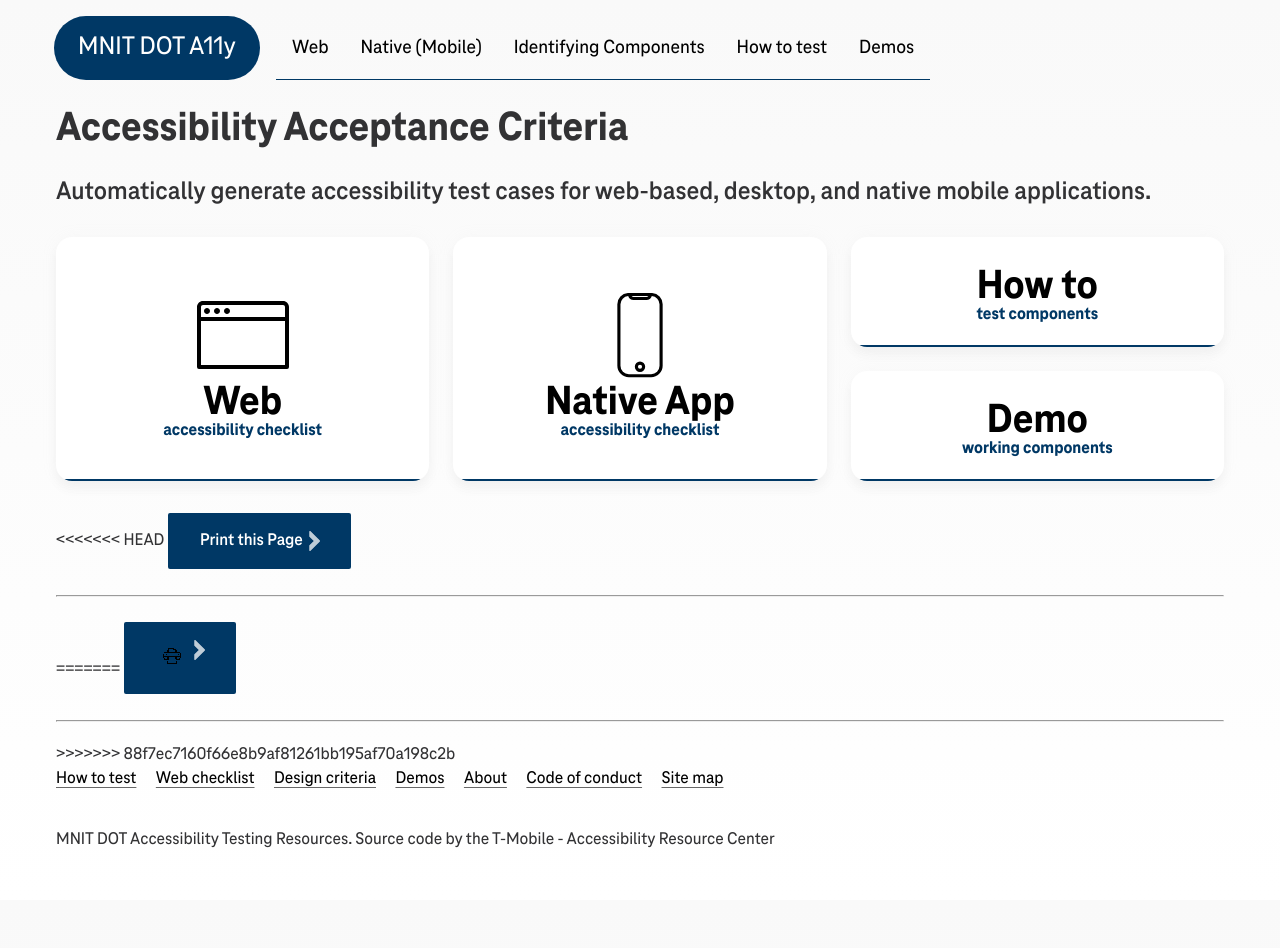
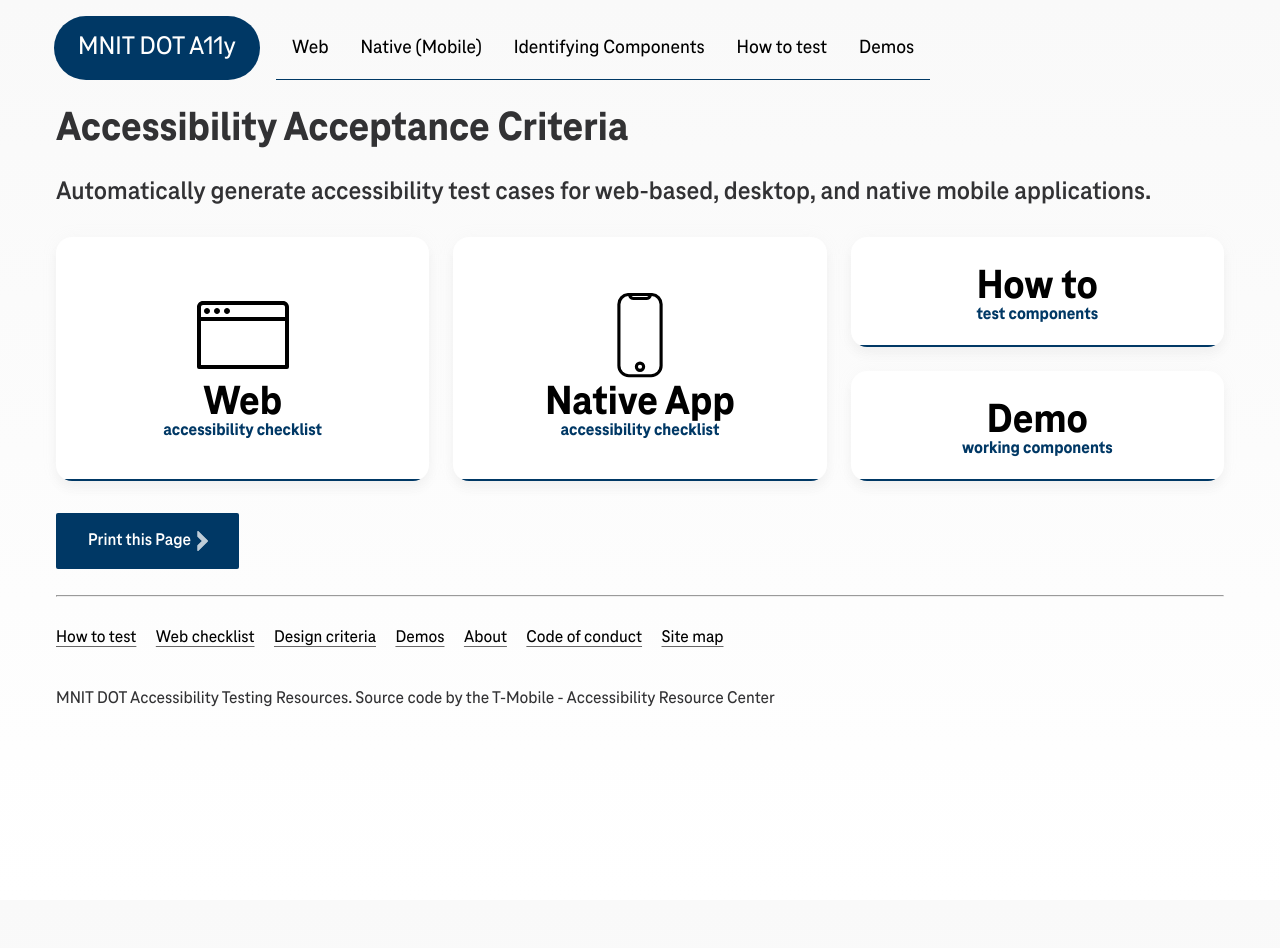
Before and after one commit to MNIT-DOT-a11y/mnit-dot-a11y.github.io, a Jekyll site: the page built from index.md, in a window 1280 px wide. Built offline with Jekyll 4.4.1, drawn with Linux system fonts in a browser that asks for light colours.

Commit message:
Remove tags from print icon.

```diff
--- a/_includes/footer.html
+++ b/_includes/footer.html
@@ -1,13 +1,6 @@
 <footer class="container" id="footer">
-<<<<<<< HEAD
   <button type="button" class="print-button" onclick="window.print();">Print this Page</button>
-  <hr/>
-=======
-  <button type="button" onclick="window.print();">
-    <img src="assets/images/icons/icon-print.svg" alt="Print this page">
-</button>
 <hr/>
->>>>>>> 88f7ec7160f66e8b9af81261bb195af70a198c2b
   <nav aria-label="Site map">
     <ul>
       <li>
```
